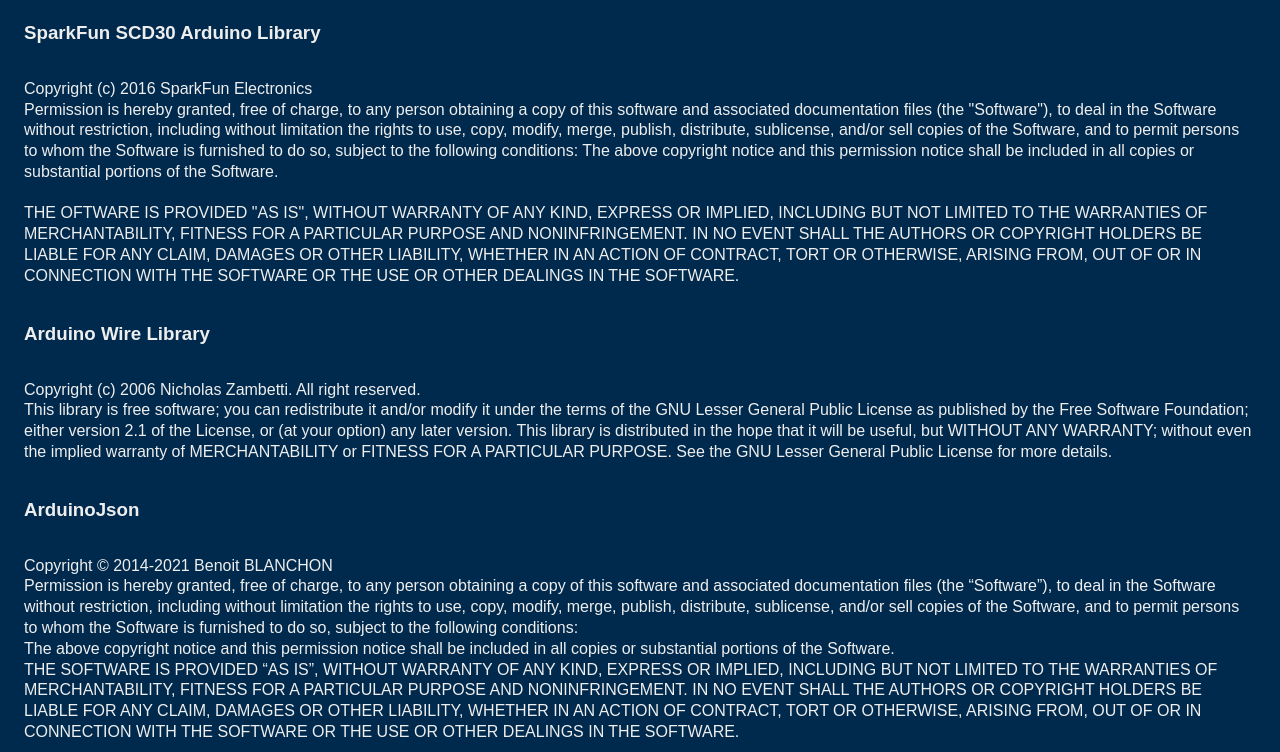
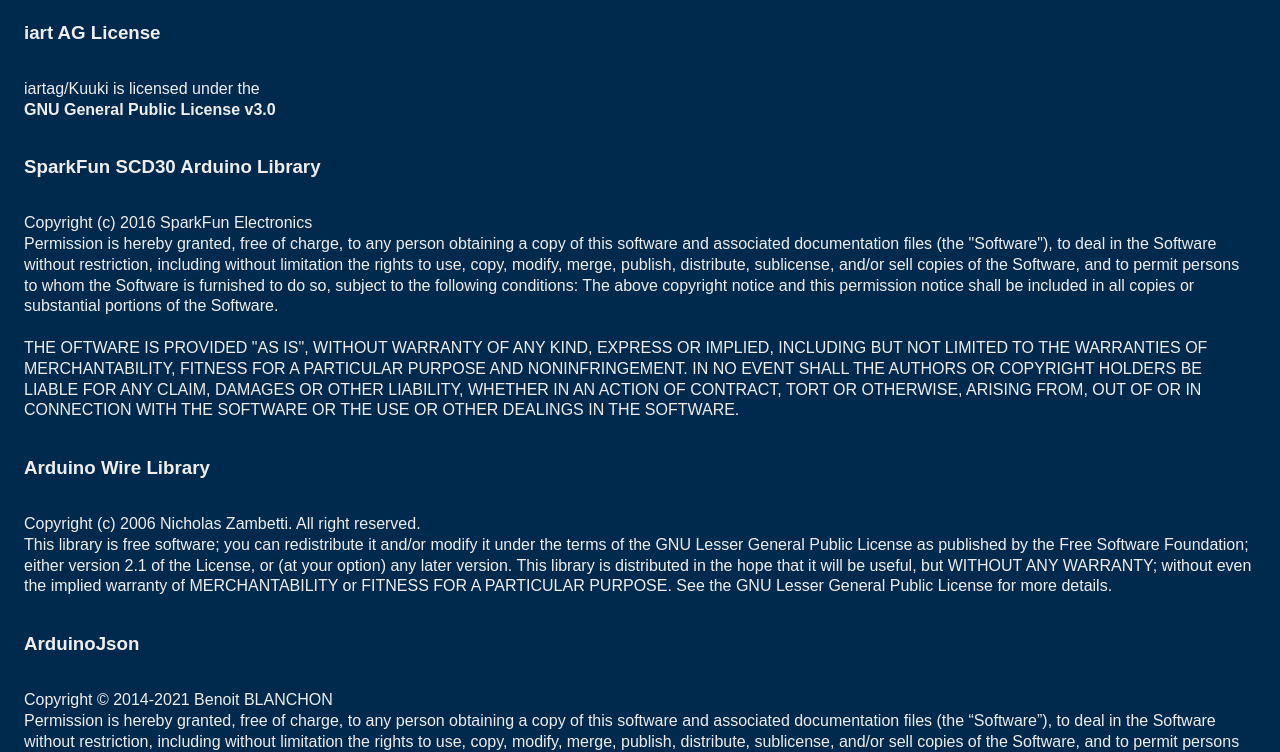
Before and after one commit to iartag/Kuuki, a plain HTML site: page data/license.html in a window 1280 px wide. Shown: the part 83-835 px from the top of the page. Drawn offline with Linux system fonts and the light colour scheme.

Commit message:
add license infos form iart

```diff
--- a/data/license.html
+++ b/data/license.html
@@ -22,6 +22,10 @@
 		<h1 id="pageTitle">Licenses</h1>
 	</header>
 	<section id="content">
+		<h3>iart AG License</h3>
+		<p>iartag/Kuuki is licensed under the<br>
+			<b>GNU General Public License v3.0</b>
+		</p>
 		<h3 class="3rdParty">SparkFun SCD30 Arduino Library</h3>
 		<p class="license">Copyright (c) 2016 SparkFun Electronics<br>
 			Permission is hereby granted, free of charge, to any person obtaining a copy of this software and associated documentation files (the "Software"), to deal in the Software without restriction, including without limitation the rights to use, copy, modify, merge, publish, distribute, sublicense, and/or sell copies of the Software, and to permit persons to whom the Software is furnished to do so, subject to the following conditions:
```
Also changed, not shown: data/infos.html (+1 -1 lines).
